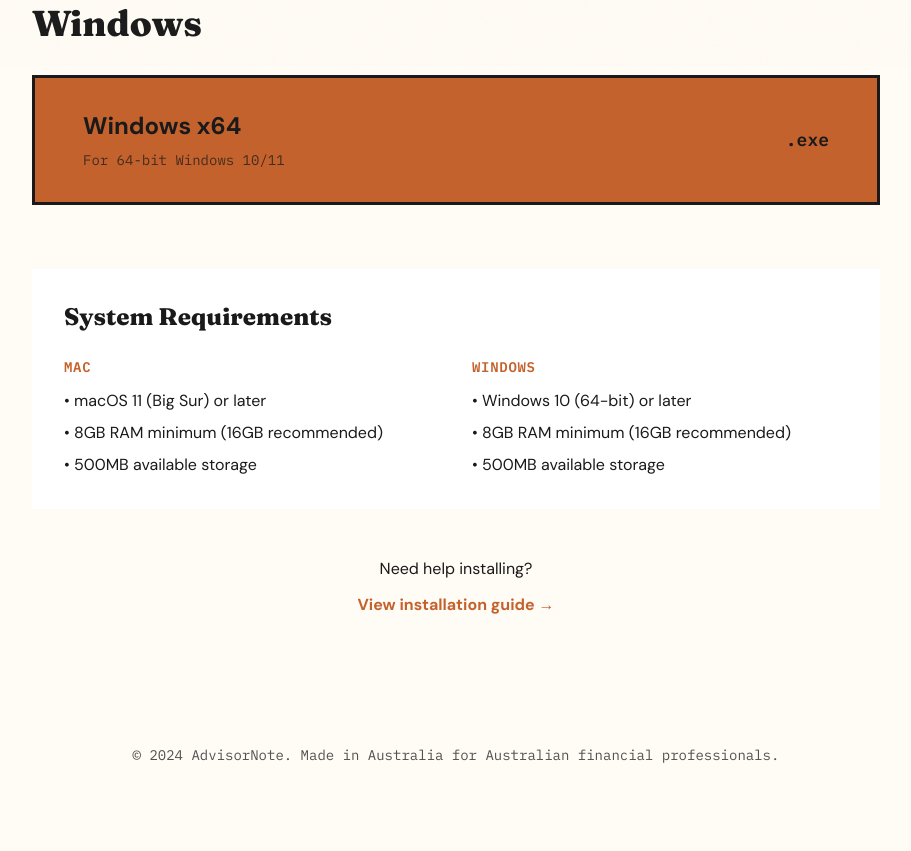
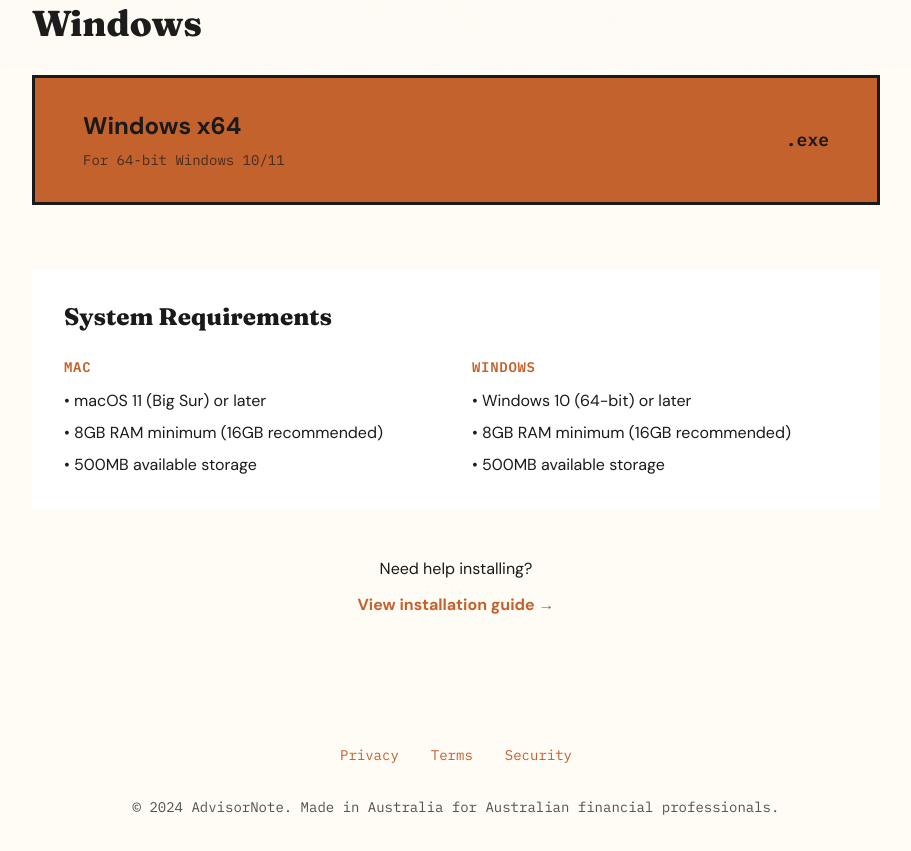
Before and after one commit to harrisonleaplab/Finvoice, a plain HTML site: page download.html in a window 1280 px wide. Shown: the part 733-1584 px from the top of the page, without its empty margins (184-1095 px from the left). Before the commit the page ends 1546 px from the top, so only its background shows below. Drawn offline with nearby package versions, Linux system fonts and the light colour scheme.

Commit message:
Add files via upload

```diff
--- a/download.html
+++ b/download.html
@@ -197,10 +197,19 @@
 
     <!-- Footer -->
     <footer class="py-12" style="background: var(--cream); color: var(--charcoal);">
-        <div class="max-w-7xl mx-auto px-6 text-center">
-            <p class="text-sm opacity-75 mono-font">
-                © 2024 AdvisorNote. Made in Australia for Australian financial professionals.
-            </p>
+        <div class="max-w-7xl mx-auto px-6">
+            <!-- Legal Links -->
+            <div class="flex justify-center gap-8 mb-8 text-center">
+                <a href="privacy.html" class="text-sm mono-font hover:opacity-75 transition" style="color: var(--rust);">Privacy</a>
+                <a href="terms.html" class="text-sm mono-font hover:opacity-75 transition" style="color: var(--rust);">Terms</a>
+                <a href="security.html" class="text-sm mono-font hover:opacity-75 transition" style="color: var(--rust);">Security</a>
+            </div>
+
+            <div class="text-center">
+                <p class="text-sm opacity-75 mono-font">
+                    © 2024 AdvisorNote. Made in Australia for Australian financial professionals.
+                </p>
+            </div>
         </div>
     </footer>
 
```
Also changed, not shown: index.html (+8 -0 lines).
